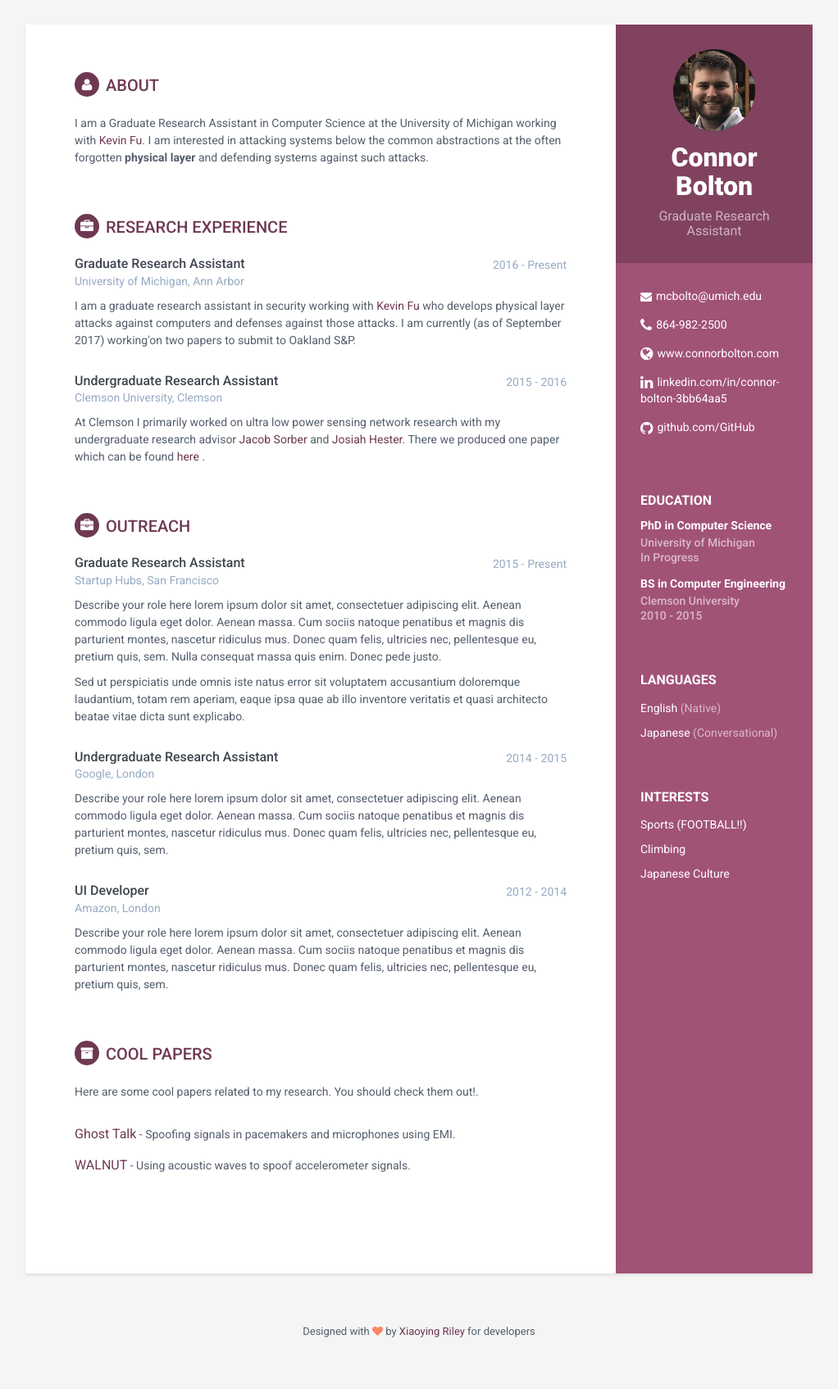
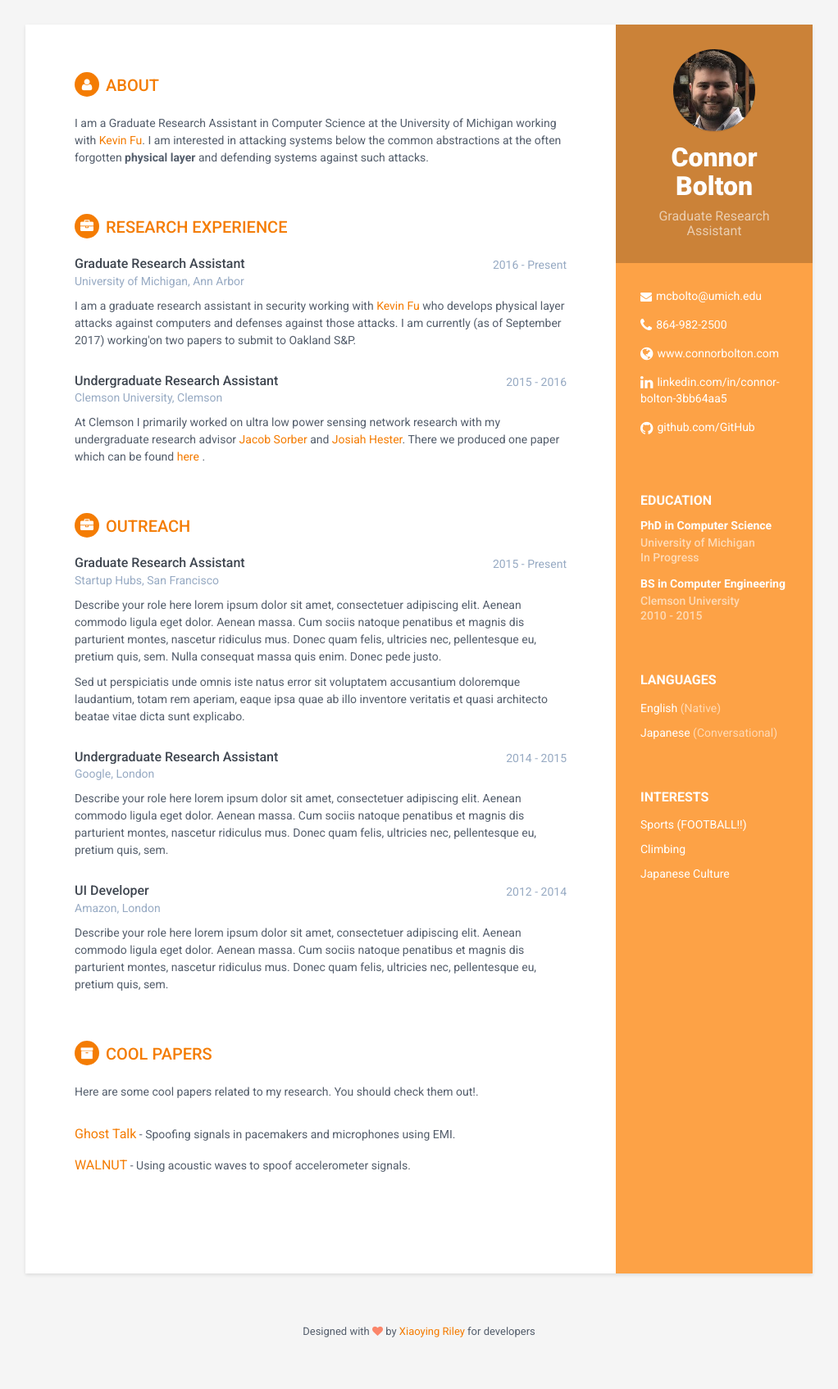
Before and after one commit to mcbolto/mcbolto.github.com, a Jekyll site: the page built from index.html, in a window 1280 px wide. Shown: the whole page at 82% size, without its empty margins (129-1151 px from the left). Built offline with Jekyll 4.4.1, drawn with Linux system fonts in a browser that asks for light colours.

Commit message:
Changed style

```diff
--- a/_config.yml
+++ b/_config.yml
@@ -7,8 +7,8 @@ url: 'www.connorbolton.com'
 # Enable one of these styles by removing #. Style will be applied only after restarting the build or serve.
 #style: styles-2
 #style: styles-3
-style: styles-4
-#style: styles-5
+#style: styles-4
+style: styles-5
 #style: styles-6
 
 
```
